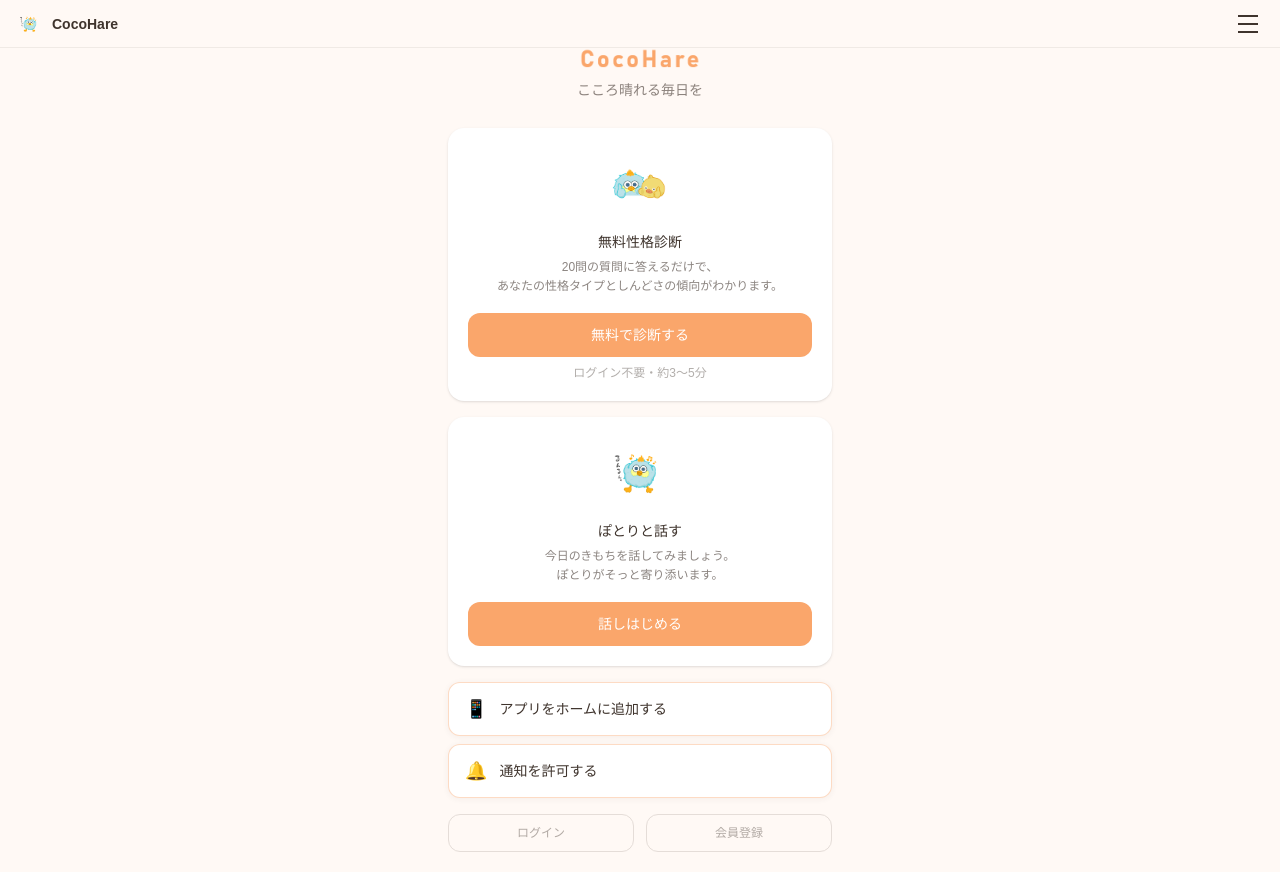
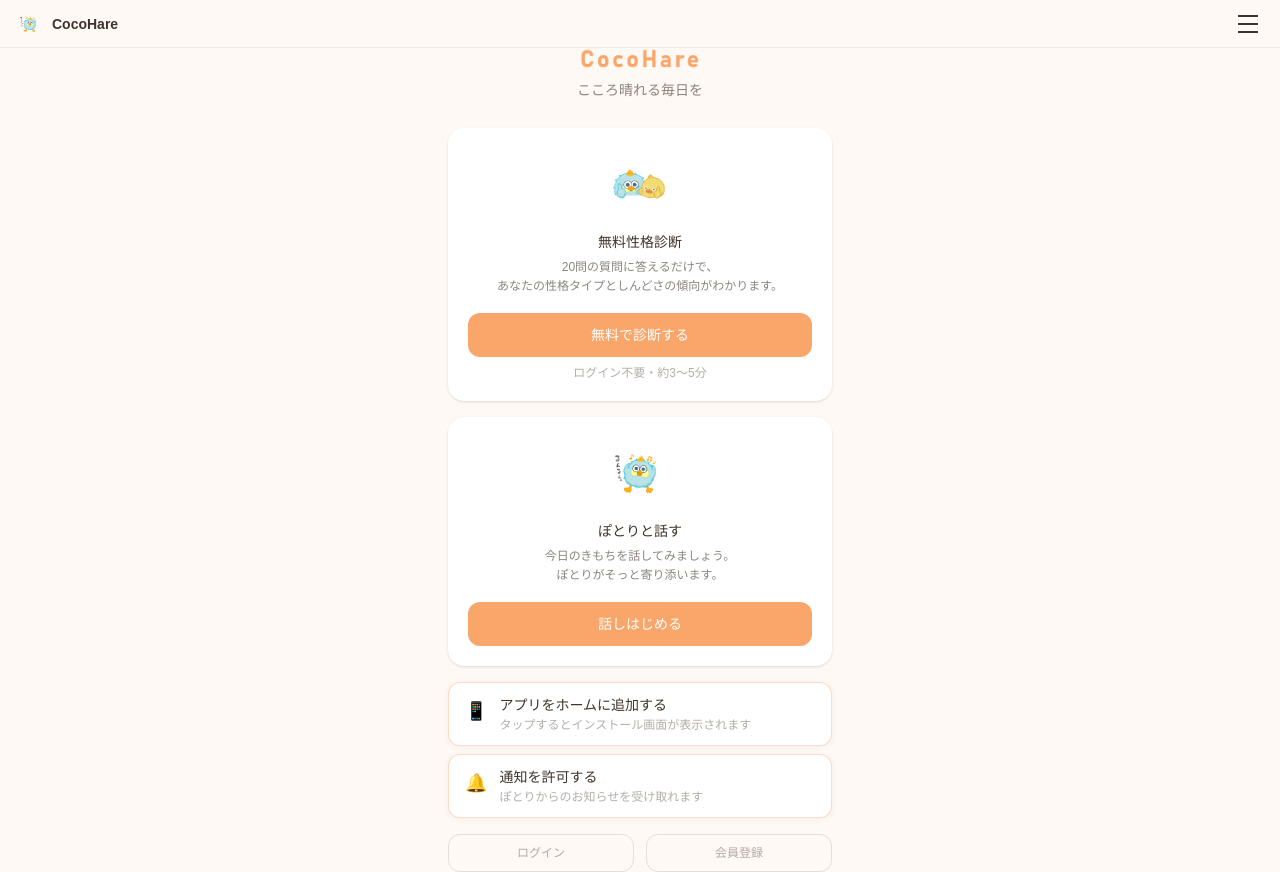
Before and after one commit to keikei1315/cocohare, a Next.js app: page / in a window 1280 px wide. Built offline with nearby package versions, Linux system fonts and the light colour scheme; no server answers.

Commit message:
feat: add platform-specific description to PWA/notification buttons

```diff
--- a/app/components/PwaNotifButtons.tsx
+++ b/app/components/PwaNotifButtons.tsx
@@ -78,21 +78,31 @@ export default function PwaNotifButtons() {
       {!pwaDone && (
         <button
           onClick={handlePwa}
-          className="w-full flex items-center gap-3 px-4 py-3 rounded-xl text-sm font-medium"
+          className="w-full flex items-start gap-3 px-4 py-3 rounded-xl text-left"
           style={{ backgroundColor: '#fff', border: '1.5px solid #FAA66B66', color: '#3F342D', boxShadow: '0 1px 6px rgba(63,52,45,0.06)' }}
         >
-          <span className="text-lg">📱</span>
-          <span>アプリをホームに追加する</span>
+          <span className="text-lg mt-0.5">📱</span>
+          <div>
+            <p className="text-sm font-medium">アプリをホームに追加する</p>
+            <p className="text-xs mt-0.5" style={{ color: '#3F342D66' }}>
+              {isIOS
+                ? '画面下の「共有」→「ホーム画面に追加」をタップ'
+                : 'タップするとインストール画面が表示されます'}
+            </p>
+          </div>
         </button>
       )}
       {!notifDone && (
         <button
           onClick={handleNotif}
-          className="w-full flex items-center gap-3 px-4 py-3 rounded-xl text-sm font-medium"
+          className="w-full flex items-start gap-3 px-4 py-3 rounded-xl text-left"
           style={{ backgroundColor: '#fff', border: '1.5px solid #FAA66B66', color: '#3F342D', boxShadow: '0 1px 6px rgba(63,52,45,0.06)' }}
         >
-          <span className="text-lg">🔔</span>
-          <span>通知を許可する</span>
+          <span className="text-lg mt-0.5">🔔</span>
+          <div>
+            <p className="text-sm font-medium">通知を許可する</p>
+            <p className="text-xs mt-0.5" style={{ color: '#3F342D66' }}>ぽとりからのお知らせを受け取れます</p>
+          </div>
         </button>
       )}
     </div>
```
